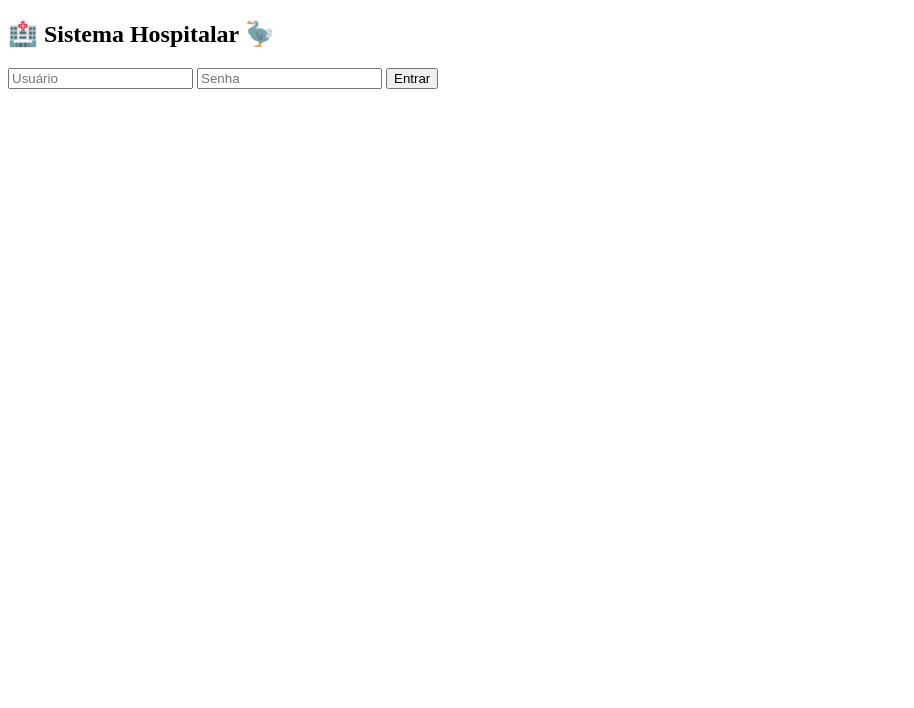
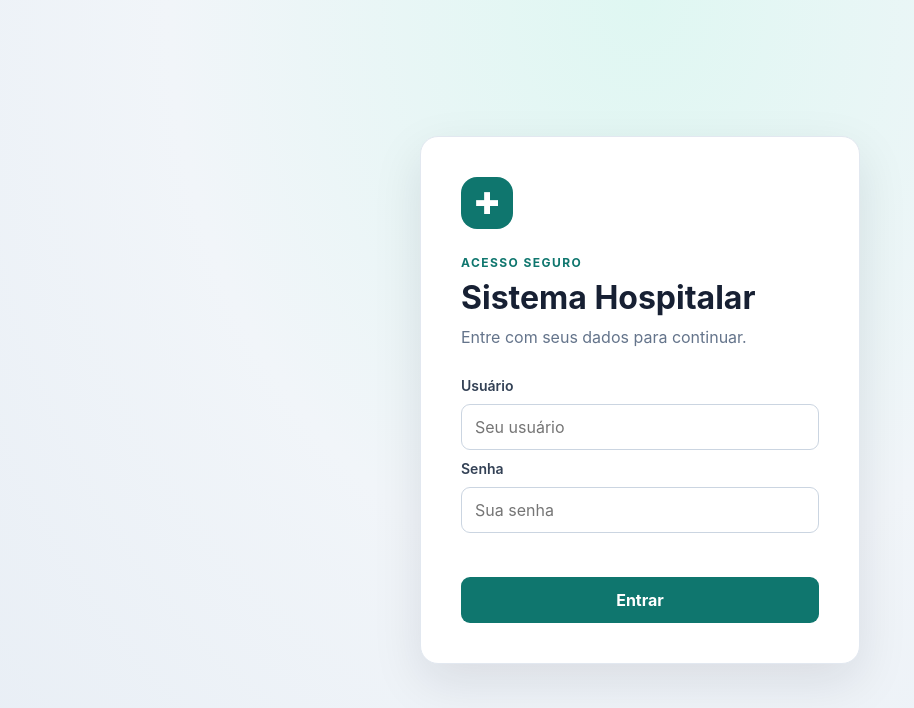
Before and after one commit to steffany-tech/sentinela-2, a website: page index.html in a window 1280 px wide. Shown: the whole page, without its empty margins (0-914 px from the left). Drawn offline with Linux system fonts and the light colour scheme.

Commit message:
Fix missing CSS assets and favicon for Render

```diff
--- /dev/null
+++ b/css/style.css
@@ -0,0 +1,134 @@
+* {
+  box-sizing: border-box;
+}
+
+:root {
+  font-family: Inter, ui-sans-serif, system-ui, -apple-system, BlinkMacSystemFont, "Segoe UI", sans-serif;
+  color: #172033;
+  background: #f1f5f9;
+  font-synthesis: none;
+  text-rendering: optimizeLegibility;
+}
+
+body {
+  min-width: 320px;
+  min-height: 100vh;
+  margin: 0;
+  padding: 24px;
+  display: grid;
+  place-items: center;
+  background: radial-gradient(ellipse at top, #dff7f2 0, #f1f5f9 52%, #e8eef5 100%);
+}
+
+.container {
+  width: min(100%, 950px);
+  padding: 36px;
+  border: 1px solid #e2e8f0;
+  border-radius: 18px;
+  background: #fff;
+  box-shadow: 0 18px 50px rgb(15 23 42 / 10%);
+}
+
+.login-container {
+  width: min(100%, 440px);
+  padding: 40px;
+}
+
+.brand-icon {
+  width: 52px;
+  height: 52px;
+  display: grid;
+  place-items: center;
+  border-radius: 16px;
+  background: #0f766e;
+  color: #fff;
+  font-size: 30px;
+  font-weight: 700;
+}
+
+.eyebrow {
+  margin: 26px 0 8px;
+  color: #0f766e;
+  font-size: 12px;
+  font-weight: 700;
+  letter-spacing: .12em;
+  text-transform: uppercase;
+}
+
+h1, h2, h3 {
+  margin-top: 0;
+  color: #172033;
+}
+
+.login-container h1 {
+  margin-bottom: 8px;
+  font-size: clamp(25px, 5vw, 32px);
+}
+
+.subtitle {
+  margin: 0 0 28px;
+  color: #64748b;
+  line-height: 1.5;
+}
+
+form {
+  display: grid;
+  gap: 10px;
+}
+
+label {
+  color: #334155;
+  font-size: 14px;
+  font-weight: 600;
+}
+
+input, select, textarea {
+  width: 100%;
+  min-height: 46px;
+  padding: 11px 13px;
+  border: 1px solid #cbd5e1;
+  border-radius: 9px;
+  background: #fff;
+  color: #172033;
+  font: inherit;
+}
+
+input:focus, select:focus, textarea:focus {
+  border-color: #0f766e;
+  outline: 3px solid rgb(15 118 110 / 14%);
+}
+
+button {
+  min-height: 46px;
+  padding: 11px 16px;
+  border: 0;
+  border-radius: 9px;
+  background: #0f766e;
+  color: #fff;
+  font: inherit;
+  font-weight: 700;
+  cursor: pointer;
+  transition: background .15s ease, transform .15s ease;
+}
+
+button:hover:not(:disabled) {
+  background: #115e59;
+  transform: translateY(-1px);
+}
+
+button:disabled {
+  cursor: wait;
+  opacity: .7;
+}
+
+.message {
+  min-height: 20px;
+  margin: 2px 0;
+  color: #b91c1c;
+  font-size: 14px;
+}
+
+@media (max-width: 520px) {
+  body { padding: 16px; }
+  .container, .login-container { padding: 26px 22px; }
+}
--- a/index.html
+++ b/index.html
@@ -1,53 +1,80 @@
 <!DOCTYPE html>
-<html>
+<html lang="pt-BR">
 <head>
-<link rel="stylesheet" href="css/style.css">
+  <meta charset="UTF-8">
+  <meta name="viewport" content="width=device-width, initial-scale=1.0">
+  <meta name="theme-color" content="#0f766e">
+  <title>Sistema Hospitalar</title>
+  <link rel="icon" type="image/svg+xml" href="/favicon.svg">
+  <link rel="stylesheet" href="/css/style.css">
 </head>
+<body>
+  <main class="container login-container">
+    <div class="brand-icon" aria-hidden="true">✚</div>
+    <p class="eyebrow">Acesso seguro</p>
+    <h1>Sistema Hospitalar</h1>
+    <p class="subtitle">Entre com seus dados para continuar.</p>
 
-<body>
+    <form id="formLogin">
+      <label for="usuario">Usuário</label>
+      <input id="usuario" name="usuario" type="text" placeholder="Seu usuário" autocomplete="username" required>
 
-<div class="container">
-  <h2>🏥 Sistema Hospitalar 🦤</h2>
+      <label for="senha">Senha</label>
+      <input id="senha" name="senha" type="password" placeholder="Sua senha" autocomplete="current-password" required>
 
-  <input id="usuario" placeholder="Usuário">
-  <input id="senha" type="password" placeholder="Senha">
+      <p id="mensagem" class="message" role="status" aria-live="polite"></p>
+      <button id="botaoEntrar" type="submit">Entrar</button>
+    </form>
+  </main>
 
-  <button onclick="login()">Entrar</button>
-</div>
+  <script>
+    const formLogin = document.getElementById("formLogin");
+    const mensagem = document.getElementById("mensagem");
+    const botaoEntrar = document.getElementById("botaoEntrar");
 
-<script>
-function login() {
-  fetch("http://localhost:3000/login", {
-    method: "POST",
-    headers: {
-      "Content-Type": "application/json"
-    },
-    body: JSON.stringify({
-      usuario: usuario.value,
-      senha: senha.value
-    })
-  })
-  .then(r => r.json())
-  .then(data => {
-    if (data.tipo === "triagem")
-      location.href = "triagem.html";
+    formLogin.addEventListener("submit", async event => {
+      event.preventDefault();
+      mensagem.textContent = "";
+      botaoEntrar.disabled = true;
+      botaoEntrar.textContent = "Entrando…";
 
-    if (data.tipo === "medico")
-      location.href = "medico.html";
+      try {
+        const resposta = await fetch("/login", {
+          method: "POST",
+          headers: { "Content-Type": "application/json" },
+          body: JSON.stringify({
+            usuario: document.getElementById("usuario").value.trim(),
+            senha: document.getElementById("senha").value
+          })
+        });
+        const dados = await resposta.json();
+        if (!resposta.ok) throw new Error(dados.erro || "Não foi possível entrar.");
 
-    if (data.tipo === "atendimento")
-      location.href = "atendimento.html";
-  });
-}
+        const destinos = {
+          triagem: "triagem.html",
+          medico: "medico.html",
+          atendimento: "atendimento.html",
+          almoxarifado: "almoxerifado.html",
+          admin: "admin.html"
+        };
+        const destino = destinos[dados.tipo];
+        if (!destino) throw new Error("Perfil de usuário não reconhecido.");
+        window.location.href = destino;
+      } catch (erro) {
+        mensagem.textContent = erro.message || "Erro de conexão. Tente novamente.";
+      } finally {
+        botaoEntrar.disabled = false;
+        botaoEntrar.textContent = "Entrar";
+      }
+    });
 
-//Atalho secreto: Ctrl+ Alt + A redireciona para admin.html
-window.addEventListener("keydown", function(e){
-  if (e.ctrlKey && (e.key === "a" || e.key === "A")){
-    e.preventDefault();
-    window.location.href = "admin.html"
-  }
-});
-</script>
-
+    // Atalho de manutenção: Ctrl + Alt + A abre a administração.
+    window.addEventListener("keydown", event => {
+      if (event.ctrlKey && event.altKey && event.key.toLowerCase() === "a") {
+        event.preventDefault();
+        window.location.href = "admin.html";
+      }
+    });
+  </script>
 </body>
 </html>
```
Also changed, not shown: server.js (+6 -1 lines), favicon.svg (added).
